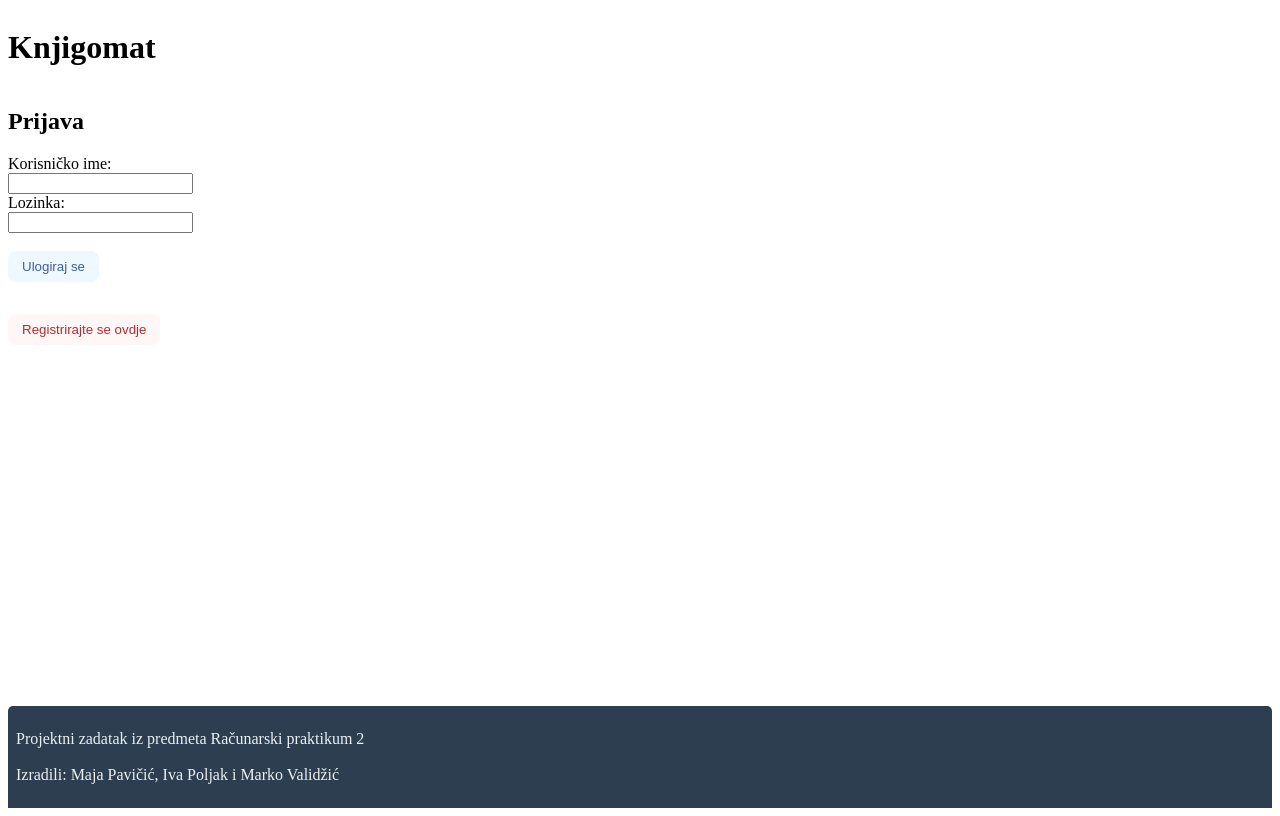
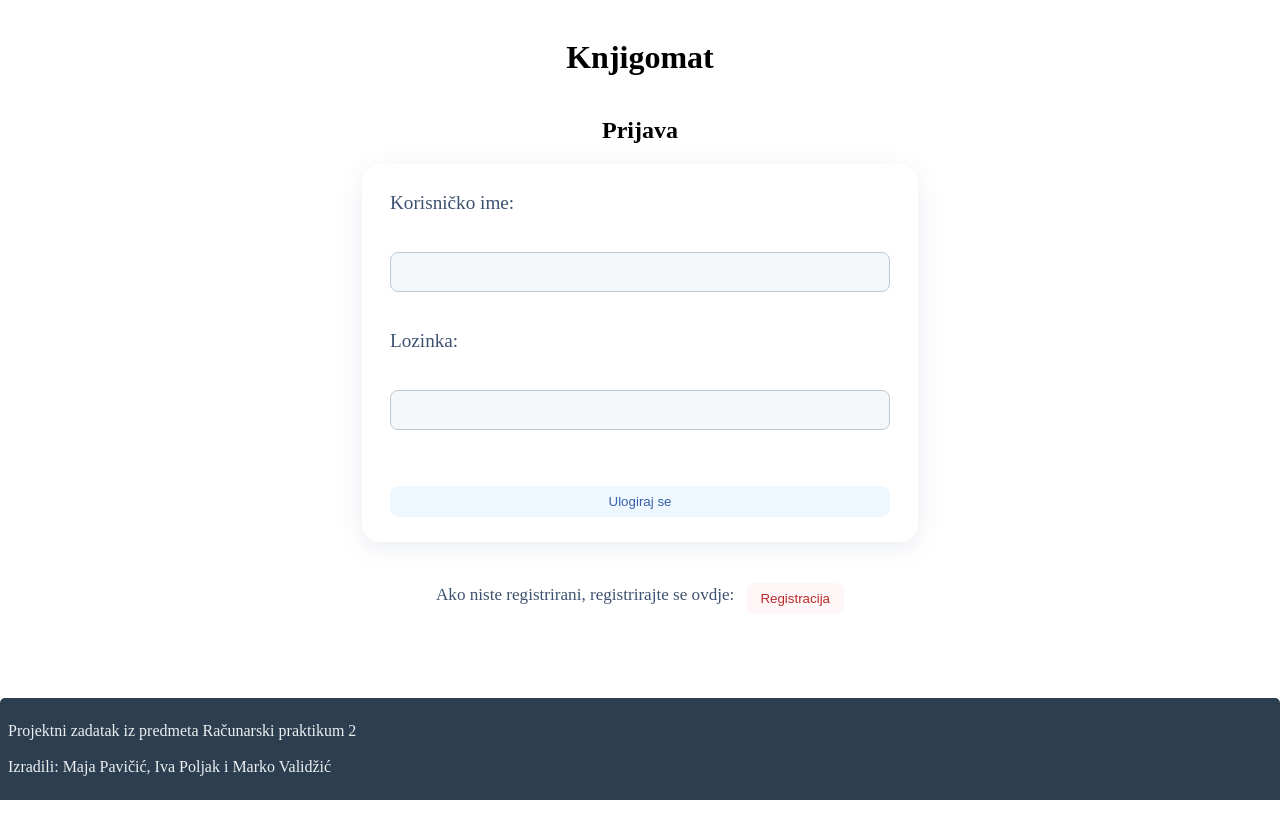
Before and after one commit to Vale2404/rp2_projekt, a PHP site: page / in a window 1280 px wide. Run offline with PHP 8.4, Linux system fonts and the light colour scheme.

Commit message:
Poboljsanje forme za login i registraciju + stil

```diff
--- a/style.css
+++ b/style.css
@@ -924,7 +924,6 @@ div.book-details-page * {
     padding-right: 36px;  /* još malo ekstra na zadnjem stupcu */
 }
 
-
 .tablica-blok table tr td:last-child {
     border-top-right-radius: 10px;
     border-bottom-right-radius: 10px;
@@ -933,8 +932,60 @@ div.book-details-page * {
     border-top-right-radius: 10px;
 }
 
-
 .tablica-blok table td,
 .tablica-blok table th {
     word-break: break-word;
 }
+
+body {
+    margin: 0;
+    padding: 0;
+}
+.login-wrapper {
+    min-height: 70vh;
+    display: flex;
+    flex-direction: column;
+    justify-content: center;
+    align-items: center;
+}
+.login-form {
+    background: #fff;
+    padding: 28px 28px 18px 28px;
+    border-radius: 18px;
+    box-shadow: 0 6px 24px rgba(60, 80, 140, 0.10);
+    width: 500px;
+    display: flex;
+    flex-direction: column;
+    align-items: stretch;
+    gap: 10px;
+}
+.login-form label {
+    font-size: 1.2rem;
+    color: #3d5170;
+}
+.login-form input[type="text"],
+.login-form input[type="password"] {
+    padding: 9px 13px;
+    border: 1.2px solid #bfc9d1;
+    border-radius: 8px;
+    background: #f4f8fb;
+    font-size: 1.07rem;
+    outline: none;
+    transition: border-color 0.2s, box-shadow 0.2s;
+}
+.login-form input[type="text"]:focus,
+.login-form input[type="password"]:focus {
+    border-color: #6078ea;
+    box-shadow: 0 0 0 2px #dbe6fc;
+}
+
+.register-box {
+    margin-top: 16px;
+    display: flex;
+    flex-direction: row;
+    justify-content: center;
+    align-items: center;
+    gap: 12px;
+    font-size: 1.07rem;
+    color: #3d5170;
+}
--- a/view/_footer.php
+++ b/view/_footer.php
@@ -2,11 +2,9 @@
 <footer>
     <p>
         Projektni zadatak iz predmeta Računarski praktikum 2
-        <br>
-        <br>
+        <br><br>
         Izradili: Maja Pavičić, Iva Poljak i Marko Validžić
     </p>
 </footer>
-
 </body>
 </html>
--- a/view/login_form.php
+++ b/view/login_form.php
@@ -1,35 +1,52 @@
-<?php /*require_once __SITE_PATH . '/view/_header.php'; */?>
-
 <!DOCTYPE html>
 <html lang="hr">
 <head>
     <meta charset="UTF-8">
     <title>Login</title>
     <link rel="stylesheet" href="style.css">
+    <script src="https://ajax.googleapis.com/ajax/libs/jquery/3.6.0/jquery.js"></script>
 </head>
 <body>
+    <div id="add-book-msg"></div>
+    <div class="login-wrapper">
         <h1>Knjigomat</h1>
-    <h2>Prijava </h2>
-   <?php if (isset($_GET['registered']) && $_GET['registered'] == 1): ?>
-    <p style="color: green;">Registracija uspješna! Možete se prijaviti.</p>
-    <?php endif; ?>
+        <h2>Prijava</h2>
 
-
-    <form action="index.php" method="post">
+        <form action="index.php" method="post" class="login-form">
             <label>Korisničko ime:</label><br>
             <input type="text" name="username"><br>
             <label>Lozinka:</label><br>
             <input type="password" name="password"><br><br>
             <input type="submit" name="login" value="Ulogiraj se" class="login">
         </form>
-    <br>
+    </div>
+
+    <div class="register-box">
+        <span>Ako niste registrirani, registrirajte se ovdje:</span>
         <form action="index.php?rt=register" method="post">
-        <button type="submit" class="cancel-btn">Registrirajte se ovdje</button>
+            <button type="submit" class="cancel-btn">Registracija</button>
         </form>
+    </div>
 
+    <script>
+    $(function(){
+        <?php if(!empty($error)): ?>
+            showAddBookMsg("<?= htmlspecialchars($error) ?>", "error");
+        <?php endif; ?>
+        <?php if(isset($_GET['registered']) && $_GET['registered'] == 1): ?>
+            showAddBookMsg("Registracija uspješna! Možete se prijaviti.", "success");
+        <?php endif; ?>
 
+        function showAddBookMsg(msg, type) {
+            $('#add-book-msg').removeClass('show success error').text('');
+            $('#add-book-msg')
+                .addClass(type + ' show')
+                .text(msg);
+            setTimeout(() => {
+                $('#add-book-msg').removeClass('show');
+            }, 2000);
+        }
+    });
+    </script>
 
-    <?php if (!empty($error)) echo "<p style='color:red;'>$error</p>"; ?>
-</body>
-</html>
 <?php require_once __SITE_PATH . '/view/_footer.php'; ?>
```
Also changed, not shown: view/register_form.php (+49 -17 lines). Lines whose indentation alone changed are shown as unchanged.
